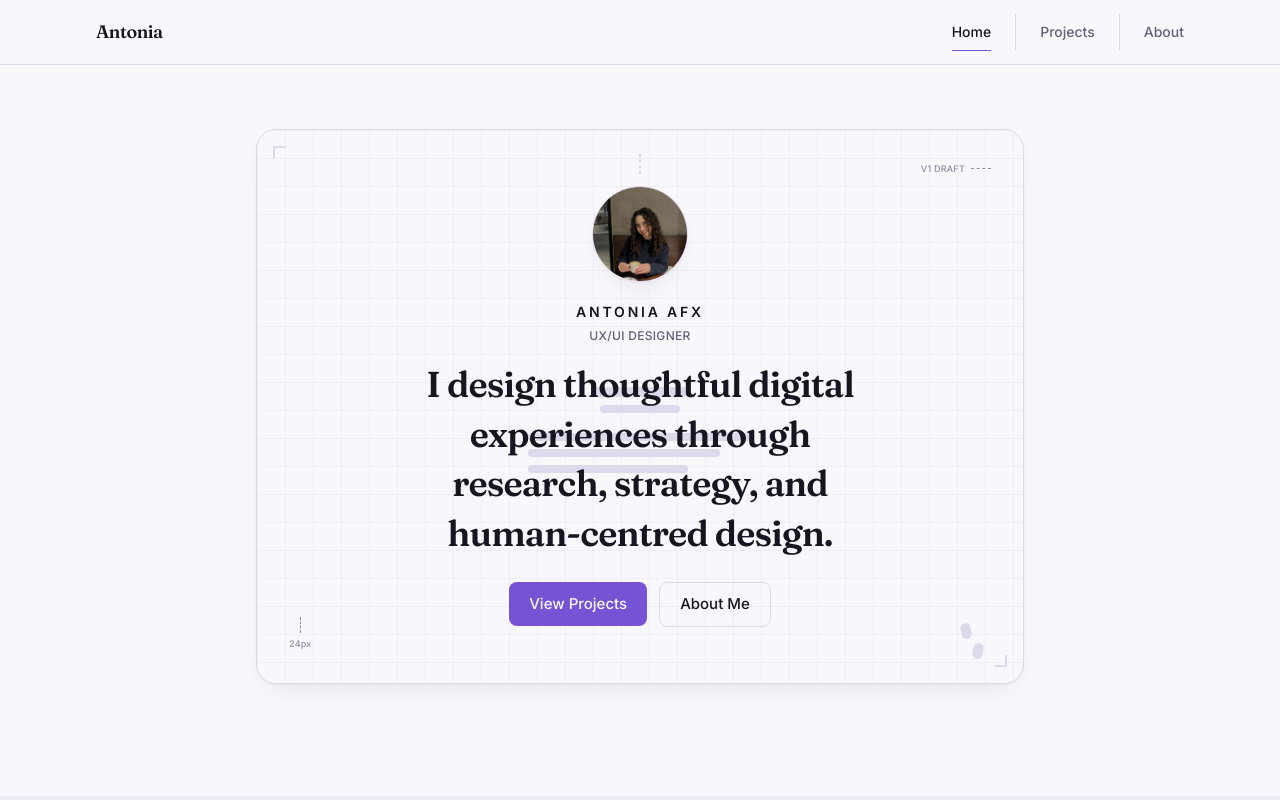
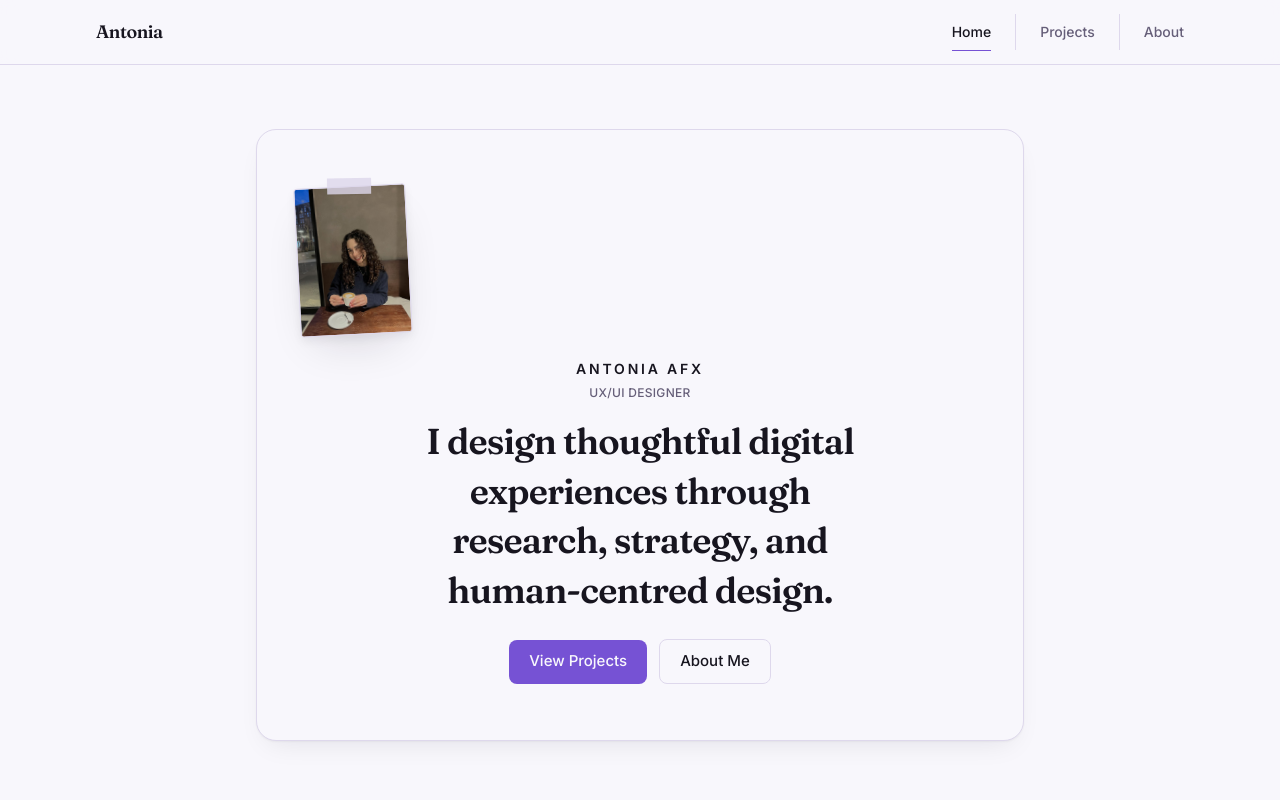
Before and after one commit to antoniaafx/antoniaafx.github.io, a React (Vite) app: page / in a window 1280 px wide. Shown: the top 800 px of the page. Built offline with nearby package versions, Linux system fonts and the light colour scheme.

Commit message:
hero update
wireframe underneath, cursor radius animation

```diff
--- a/src/components/HeroCanvas.jsx
+++ b/src/components/HeroCanvas.jsx
@@ -1,60 +1,76 @@
-import { motion, useReducedMotion } from 'framer-motion'
+import { useState } from 'react'
+import { motion, useMotionValue, useSpring, useMotionTemplate, useReducedMotion } from 'framer-motion'
 import Button from './Button'
 import HeroPortrait from './HeroPortrait'
 import HeroWireframeLayer from './HeroWireframeLayer'
 import { fadeInUp } from '../lib/motion'
 
-// "Inside the Designer's Workspace" — not a device to admire, a canvas to
-// look into. Two layers occupy the exact same space (CSS grid's
-// stack-in-one-cell trick, `[grid-area:1/1]` on both), so the relationship
-// between them reads immediately: underneath is a plain wireframe version
-// of this same text, hidden behind the finished copy at full opacity.
-// Hovering the canvas fades the finished layer down (never to zero — a
-// legible trace stays, so it reads as "peeling back," not "vanishing"),
-// revealing the wireframe beneath. The portrait has its own separate,
-// independent hover (see HeroPortrait) rather than being tied to the same
-// trigger — each piece of the workspace responds to being looked at
-// specifically, not as one blanket on/off switch.
+// Both layers need this to match exactly, or the wireframe layer's
+// portrait/text placeholders won't line up with the real ones above them.
+// Defined once here and passed down, rather than duplicated, so the two
+// can't quietly drift apart.
+const CONTENT_PADDING = 'px-6 py-10 sm:px-10 sm:py-14'
+
+// "Inside the Designer's Workspace." On load this is a completely finished
+// interface — no wireframe visible anywhere. A soft circular reveal
+// follows the cursor: wherever it passes, a masked window opens onto the
+// wireframe layer sitting underneath, then closes again once the cursor
+// moves on or leaves. Outside that window, the finished design is all
+// there ever is. The mask is a spring-smoothed radial-gradient position
+// (Framer Motion's useMotionValue/useSpring/useMotionTemplate — the
+// documented pattern for a cursor-following CSS mask), which is what
+// gives the "follows the cursor, but isn't 1:1 rigid" quality without
+// needing a hand-rolled requestAnimationFrame loop.
 //
-// Buttons stay inside the same hoverable region for layout simplicity, but
-// never change appearance or lose interactivity themselves — only the
-// wireframe-adjacent text above them does. Plain CSS `group-hover`, not
-// Framer Motion, for the same reason as HeroPortrait: a straightforward
-// opacity crossfade doesn't need spring physics, and the site's global
-// reduced-motion rule in index.css already collapses the transition
-// automatically. The one-time entrance (mount only, not hover) still uses
-// the shared Framer Motion fadeInUp preset like every other page's hero.
+// Buttons are part of the finished layer only — there is no wireframe
+// button anywhere in HeroWireframeLayer's content, so nothing about them
+// ever changes regardless of where the cursor is, and the wireframe layer
+// itself is `pointer-events-none`, so it can never intercept a click.
+//
+// Under prefers-reduced-motion the whole mechanism is skipped — no mouse
+// listeners attached, the wireframe layer isn't even rendered — visitors
+// simply see the finished design, full stop, per the brief's explicit
+// instruction to disable the effect rather than offer a static fallback.
 function HeroCanvas() {
   const shouldReduceMotion = useReducedMotion()
   const entranceMotion = shouldReduceMotion
     ? {}
     : { initial: 'hidden', animate: 'visible', variants: fadeInUp }
 
+  const [isRevealing, setIsRevealing] = useState(false)
+  const x = useMotionValue(0)
+  const y = useMotionValue(0)
+  const springX = useSpring(x, { stiffness: 260, damping: 30, mass: 0.4 })
+  const springY = useSpring(y, { stiffness: 260, damping: 30, mass: 0.4 })
+  const maskImage = useMotionTemplate`radial-gradient(150px circle at ${springX}px ${springY}px, black 30%, transparent 70%)`
+
+  function handleMouseMove(event) {
+    const rect = event.currentTarget.getBoundingClientRect()
+    x.set(event.clientX - rect.left)
+    y.set(event.clientY - rect.top)
+  }
+
+  const hoverHandlers = shouldReduceMotion
+    ? {}
+    : {
+        onMouseMove: handleMouseMove,
+        onMouseEnter: () => setIsRevealing(true),
+        onMouseLeave: () => setIsRevealing(false),
+      }
+
   return (
     <motion.div {...entranceMotion} className="mx-auto w-full max-w-3xl">
-      <div className="group/canvas relative overflow-hidden rounded-panel border border-line bg-paper shadow-soft">
-        <HeroWireframeLayer />
-
-        <div className="relative z-10 flex flex-col items-center px-6 py-10 text-center sm:px-10 sm:py-14">
+      <div
+        className="relative grid overflow-hidden rounded-panel border border-line bg-paper shadow-soft"
+        {...hoverHandlers}
+      >
+        {/* Finished layer — the hero as it appears on load. */}
+        <div className={`relative z-10 flex flex-col items-center [grid-area:1/1] ${CONTENT_PADDING}`}>
+          <div className="flex w-full justify-start">
             <HeroPortrait />
-
-          <div className="relative mt-5 grid place-items-center">
-            {/* Wireframe text — always rendered, sits behind the finished
-                copy until hover fades that layer down. */}
-            <div className="flex flex-col items-center [grid-area:1/1]">
-              <span className="h-2.5 w-24 rounded-full bg-line" />
-              <span className="mt-2 h-2 w-20 rounded-full bg-line" />
-              <div className="mt-5 space-y-2">
-                <span className="block h-2 w-56 rounded-full bg-line" />
-                <span className="block h-2 w-48 rounded-full bg-line" />
-                <span className="block h-2 w-40 rounded-full bg-line" />
-              </div>
           </div>
 
-            {/* Finished copy — fades on canvas hover to reveal the
-                wireframe layer above. Opacity floors at 0.06, not 0, so it
-                reads as translucent/underneath, not gone. */}
-            <div className="flex flex-col items-center opacity-100 transition-opacity duration-500 ease-out [grid-area:1/1] group-hover/canvas:opacity-[0.06]">
+          <div className="mt-6 flex flex-col items-center text-center">
             <p className="text-xs font-semibold uppercase tracking-[0.2em] text-ink sm:text-sm">Antonia Afx</p>
             <p className="mt-1.5 text-[0.6875rem] font-medium uppercase tracking-wide text-ink-muted sm:text-xs">
               UX/UI Designer
@@ -63,9 +79,8 @@ function HeroCanvas() {
               I design thoughtful digital experiences through research, strategy, and human-centred design.
             </h1>
           </div>
-          </div>
 
-          <div className="relative z-10 mt-6 flex flex-wrap items-center justify-center gap-3">
+          <div className="mt-6 flex flex-wrap items-center justify-center gap-3">
             <Button to="/projects" variant="primary" size="md">
               View Projects
             </Button>
@@ -74,6 +89,19 @@ function HeroCanvas() {
             </Button>
           </div>
         </div>
+
+        {/* Wireframe layer — invisible except through the cursor's mask. */}
+        {!shouldReduceMotion && (
+          <motion.div
+            aria-hidden="true"
+            animate={{ opacity: isRevealing ? 1 : 0 }}
+            transition={{ duration: 0.25, ease: 'easeOut' }}
+            style={{ WebkitMaskImage: maskImage, maskImage }}
+            className="pointer-events-none z-20 [grid-area:1/1]"
+          >
+            <HeroWireframeLayer contentPadding={CONTENT_PADDING} />
+          </motion.div>
+        )}
       </div>
     </motion.div>
   )
--- a/src/components/HeroPortrait.jsx
+++ b/src/components/HeroPortrait.jsx
@@ -1,30 +1,34 @@
 import profilePhoto from '../assets/images/antonia-profile.jpg'
 
-// A portrait pinned into the workspace, not a decorative flourish — it's
-// who this workspace belongs to. Hovering reveals the placeholder behind
-// the finished photo: a flat, filled avatar-placeholder shape (head circle
-// + shoulders), the kind an empty avatar slot shows in Figma or a
-// wireframe kit — not a hand-drawn sketch. The point isn't "here's a cute
-// doodle," it's "this image existed before the final photo was added."
+// The finished portrait — a printed photo pinned to the workspace, not a
+// centred avatar. Rectangular, not circular: a circular crop reads as "app
+// avatar," a plain rectangular print reads as "a physical reference
+// someone attached to their desk," which is the object this is meant to
+// be. A small strip of matte tape (not a yellow sticky note) holds it in
+// place at a slight angle.
 //
-// Plain CSS transition + Tailwind's `group-hover`, not Framer Motion —
-// same reasoning as Button.jsx's own hover feedback: simpler for a
-// straightforward crossfade, and avoids coordinating two separately
-// hover-tracked motion elements stacked on top of each other. The site's
-// global reduced-motion rule in index.css already collapses this
-// transition to near-instant, so no separate handling is needed here.
+// This component only ever renders the finished state now — its wireframe
+// counterpart lives in HeroWireframeLayer, positioned and rotated
+// identically, revealed only through the cursor-following mask in
+// HeroCanvas. Keeping "real photo" and "wireframe placeholder" as two
+// separate, precisely-aligned elements (rather than one component
+// swapping its own contents) is what lets a single shared mask reveal the
+// correct thing no matter where in the hero the cursor happens to be.
 function HeroPortrait() {
   return (
-    <div className="group relative h-20 w-20 shrink-0 overflow-hidden rounded-full border border-line shadow-soft sm:h-24 sm:w-24">
-      <svg aria-hidden="true" viewBox="0 0 100 100" className="absolute inset-0 h-full w-full bg-paper-muted">
-        <circle cx="50" cy="38" r="18" fill="var(--color-line)" />
-        <path d="M20 96 C20 69 33 56 50 56 C67 56 80 69 80 96 Z" fill="var(--color-line)" />
-      </svg>
-      <img
-        src={profilePhoto}
-        alt="Portrait of Antonia, Junior UX/UI Designer"
-        className="absolute inset-0 h-full w-full object-cover transition-opacity duration-500 ease-out group-hover:opacity-0"
+    <div className="relative w-24 -rotate-3 sm:w-28">
+      <span
+        aria-hidden="true"
+        className="absolute -top-2 left-1/2 h-4 w-11 -translate-x-1/2 rotate-2 bg-line/80 shadow-soft"
       />
+      <div className="aspect-[3/4] overflow-hidden rounded-sm border border-line bg-paper-muted shadow-lifted">
+        <img
+          src={profilePhoto}
+          alt="Portrait of Antonia, Junior UX/UI Designer"
+          className="h-full w-full object-cover"
+          fetchPriority="high"
+        />
+      </div>
     </div>
   )
 }
--- a/src/components/HeroWireframeLayer.jsx
+++ b/src/components/HeroWireframeLayer.jsx
@@ -1,49 +1,61 @@
-// The workspace texture around the hero's content — grid paper, corner
-// brackets, an alignment guide, a spacing measurement, a small "early
-// version" annotation, and a pair of footprint marks suggesting the path
-// that led here. All permanently present at low visual weight (this is
-// what an in-progress Figma file looks like even before you touch
-// anything), not hidden until hover — the hover-driven transformation is
-// reserved for the content itself (text, portrait). Every piece maps to
-// something the brief actually asked for; nothing here is unexplained
-// decoration. Hidden below `md` to keep mobile calm and uncluttered.
-function HeroWireframeLayer() {
+// The design-process layer — invisible on load, only ever visible through
+// the cursor-following circular mask applied by its parent in HeroCanvas.
+// Nothing here is unexplained decoration: the grid and guide read as "a
+// Figma file," the measurement and footprints are specific, named ideas
+// from the brief (attention to spacing; the journey that led here), and
+// the portrait placeholder + text bars are what the finished layer looks
+// like before the work is done.
+//
+// `contentPadding` must equal the finished layer's own padding exactly —
+// passed in as a prop from HeroCanvas rather than duplicated here, so
+// there's one source of truth and the two layers can't quietly drift out
+// of alignment. The portrait-placeholder and text-bar block below use the
+// same width/rotation/spacing values as HeroPortrait and the real text,
+// for the same reason: whatever the cursor is hovering should reveal the
+// correct wireframe underneath it, not a misaligned one.
+function HeroWireframeLayer({ contentPadding }) {
   return (
-    <div aria-hidden="true" className="pointer-events-none absolute inset-0">
-      {/* Grid paper */}
+    <div className="relative h-full w-full bg-paper">
       <div
         className="absolute inset-0"
         style={{
           backgroundImage:
             'linear-gradient(var(--color-line) 1px, transparent 1px), linear-gradient(90deg, var(--color-line) 1px, transparent 1px)',
-          backgroundSize: '28px 28px',
-          opacity: 0.3,
+          backgroundSize: '24px 24px',
         }}
       />
 
-      {/* Corner brackets — "this is a frame in the file" */}
-      <span className="absolute left-4 top-4 hidden h-3 w-3 border-l-2 border-t-2 border-line md:block" />
-      <span className="absolute bottom-4 right-4 hidden h-3 w-3 border-b-2 border-r-2 border-line md:block" />
+      <span className="absolute left-3 top-3 h-3 w-3 border-l-2 border-t-2 border-ink-muted/50" />
+      <span className="absolute bottom-3 right-3 h-3 w-3 border-b-2 border-r-2 border-ink-muted/50" />
 
-      {/* Alignment guide */}
-      <span className="absolute left-1/2 top-6 hidden h-5 w-px -translate-x-1/2 border-l border-dashed border-ink-muted/40 md:block" />
+      <span className="absolute left-1/2 top-5 h-5 w-px -translate-x-1/2 border-l border-dashed border-ink-muted/50" />
 
-      {/* Spacing measurement */}
-      <div className="absolute bottom-8 left-8 hidden flex-col items-center gap-1 text-ink-muted/70 md:flex">
+      <div className="absolute bottom-6 left-6 flex flex-col items-center gap-1 text-ink-muted">
         <span className="h-4 w-px border-l border-dashed border-current" />
         <span className="text-[0.5625rem] font-medium tabular-nums">24px</span>
       </div>
 
-      {/* "Early version" annotation */}
-      <div className="absolute right-8 top-8 hidden items-center gap-1.5 text-ink-muted/70 md:flex">
-        <span className="text-[0.5625rem] font-medium uppercase tracking-wide">v1 draft</span>
-        <span className="h-px w-5 border-t border-dashed border-current" />
+      <div className="absolute bottom-5 right-8">
+        <span className="block h-4 w-2.5 -rotate-12 rounded-full bg-ink-muted/40" />
+        <span className="ml-3 mt-1 block h-4 w-2.5 rotate-12 rounded-full bg-ink-muted/40" />
       </div>
 
-      {/* Footprints — the journey that led to this screen */}
-      <div className="absolute bottom-6 right-10 hidden md:block">
-        <span className="block h-4 w-2.5 -rotate-12 rounded-full bg-line" />
-        <span className="ml-3 mt-1 block h-4 w-2.5 rotate-12 rounded-full bg-line" />
+      <div className={`relative flex flex-col items-center ${contentPadding}`}>
+        <div className="flex w-full justify-start">
+          <div className="w-24 -rotate-3 sm:w-28">
+            <div className="aspect-[3/4] rounded-sm border border-line bg-paper-muted" />
+          </div>
+        </div>
+
+        <div className="mt-6 flex flex-col items-center">
+          <span className="h-2.5 w-24 rounded-full bg-line" />
+          <span className="mt-2 h-2 w-20 rounded-full bg-line" />
+          <div className="mt-5 space-y-2">
+            <span className="block h-2 w-56 rounded-full bg-line" />
+            <span className="block h-2 w-48 rounded-full bg-line" />
+            <span className="block h-2 w-40 rounded-full bg-line" />
+          </div>
+        </div>
       </div>
     </div>
   )
```
Lines whose indentation alone changed are shown as unchanged.
